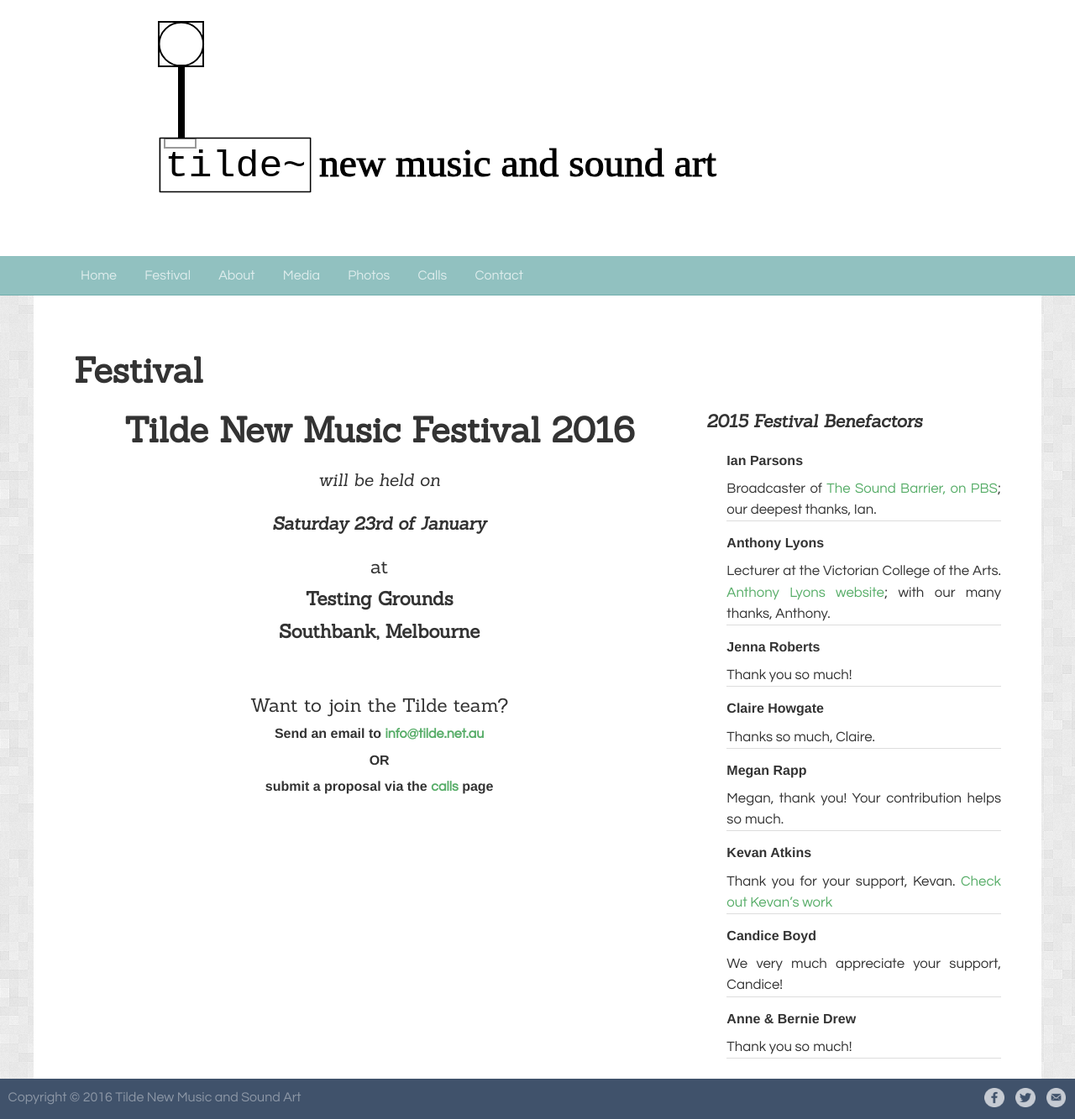
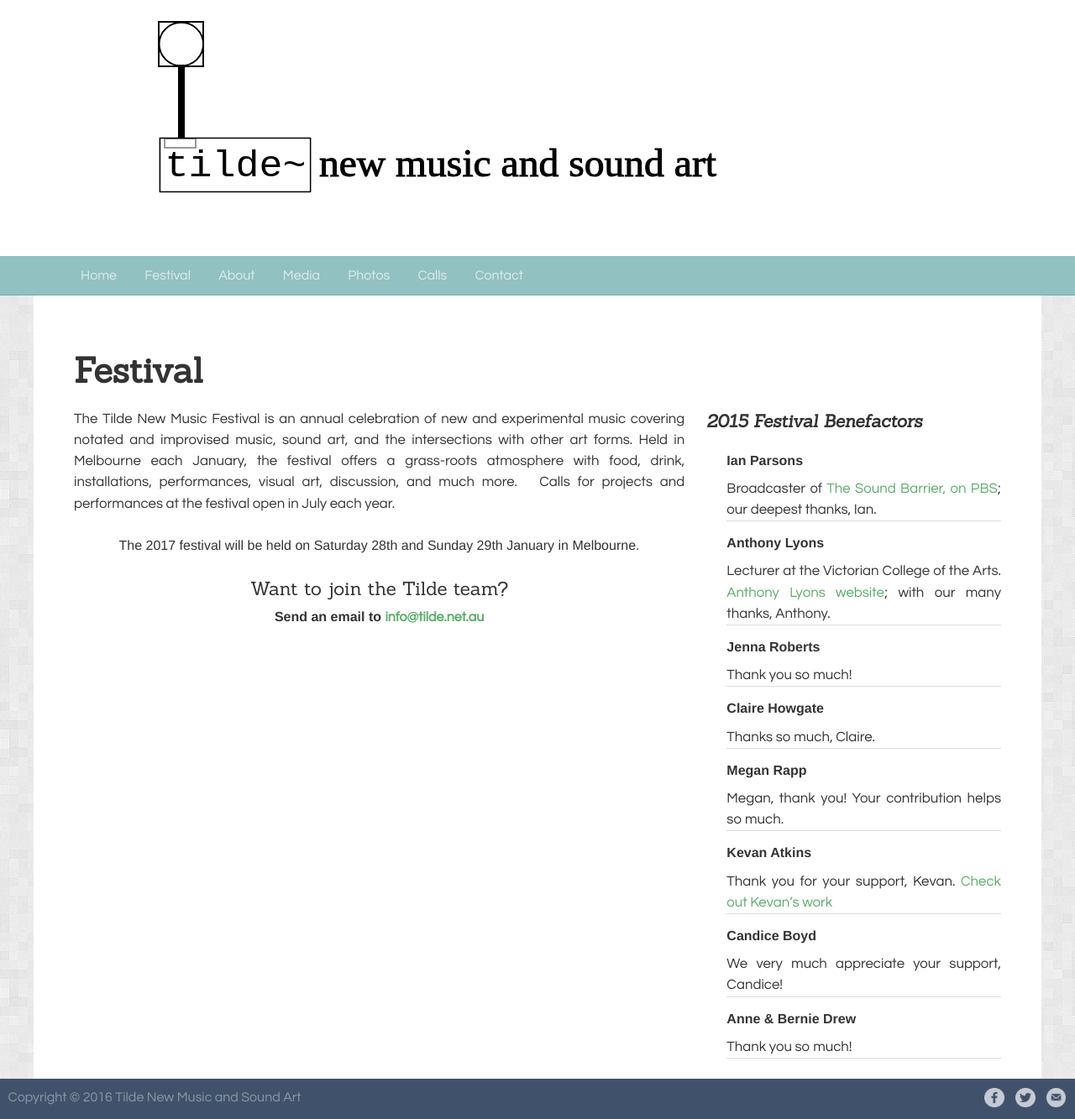
Before and after one commit to unclewalter/tilde-festival-website, a Jekyll site: the page built from pages/festival.html, in a window 1280 px wide. Shown: the whole page at 84% size. Built offline with Jekyll 4.4.1, drawn with Linux system fonts in a browser that asks for light colours.

Commit message:
Updated festival.html

```diff
--- a/pages/festival.html
+++ b/pages/festival.html
@@ -2,21 +2,19 @@
 layout: page
 title: Festival
 permalink: /festival/
+published: true
 ---
 
 <div class="festival-poster">
-  <h1><strong>Tilde New Music Festival 2016</strong></h1>
-  <h2>will be held on</h2>
-  <h2><strong>Saturday 23rd of January</strong></h2>
-  <h3>at</h3>
-  <h3><strong>Testing Grounds</strong></h3>
-  <h3><strong>Southbank, Melbourne</strong></h3>
-  <p>&nbsp;</p>
+
+  <p>The Tilde New Music Festival is an annual celebration of new and experimental music covering notated and improvised music, sound art, and the intersections with other art forms. Held in Melbourne each January, the festival offers a grass-roots atmosphere with food, drink, installations, performances, visual art, discussion, and much more.
+  &nbsp;
+  Calls for projects and performances at the festival open in July each year.</p>
+  &nbsp;
+  The 2017 festival will be held on Saturday 28th and Sunday 29th January in Melbourne.
+  &nbsp;</p>
   <h3>Want to join the Tilde team?</h3>
   <h5>Send&nbsp;an email to <a href="mailto:info@tilde.net.au">info@tilde.net.au</a></h5>
-  <h5>OR</h5>
-  <h5>submit a proposal via the <a href="/calls/">calls</a> page</h5>
-  <p>&nbsp;</p>
   <p>&nbsp;</p>
   <p>&nbsp;</p>
 </div>
```
